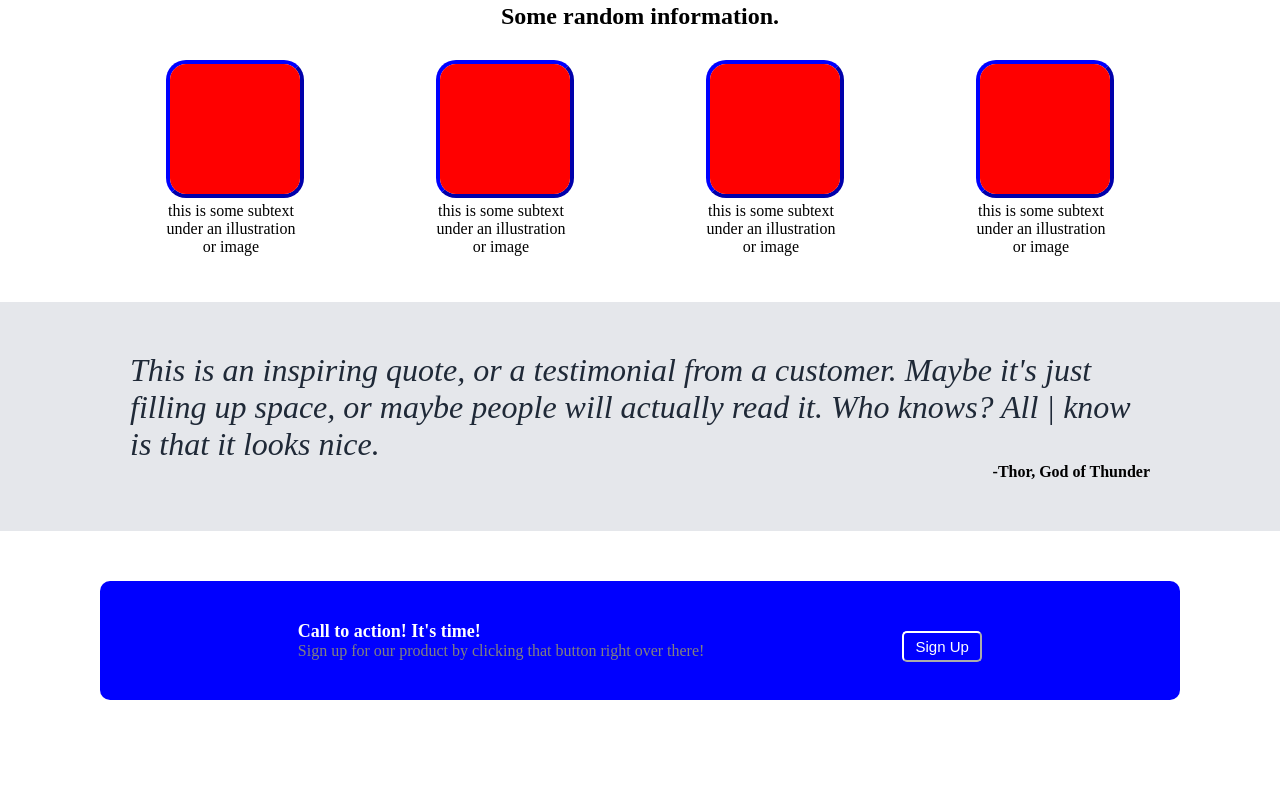
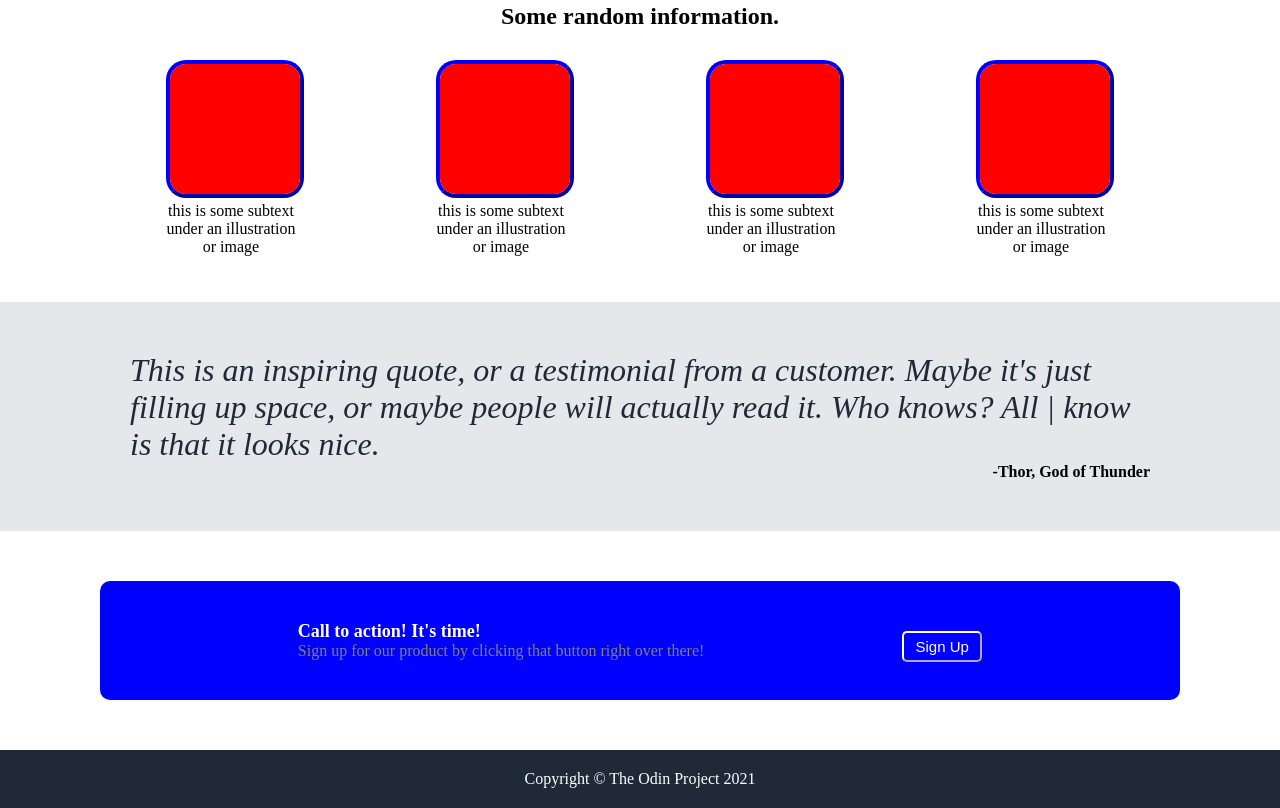
Before and after one commit to AryaGill/TheOdinProject, a plain HTML site: page Project:Landing_Page/index.html in a window 1280 px wide. Shown: the part 384-1192 px from the top of the page. Before the commit the page ends 1134 px from the top, so only its background shows below. Drawn offline with Linux system fonts and the light colour scheme.

Commit message:
Create footer with copyright information

```diff
--- a/Project:Landing_Page/index.html
+++ b/Project:Landing_Page/index.html
@@ -76,5 +76,8 @@
         </div>
     </div>
 
+    <div class="footer">
+        <footer>Copyright © The Odin Project 2021</footer>
+    </div>
 </body>
 </html>
--- a/Project:Landing_Page/style.css
+++ b/Project:Landing_Page/style.css
@@ -150,3 +150,9 @@
     background-color: white;
     color: blue;
 }
+.footer{
+    padding: 20px;
+    background-color: #1f2937;
+    color: white;
+    text-align: center;
+}
```
